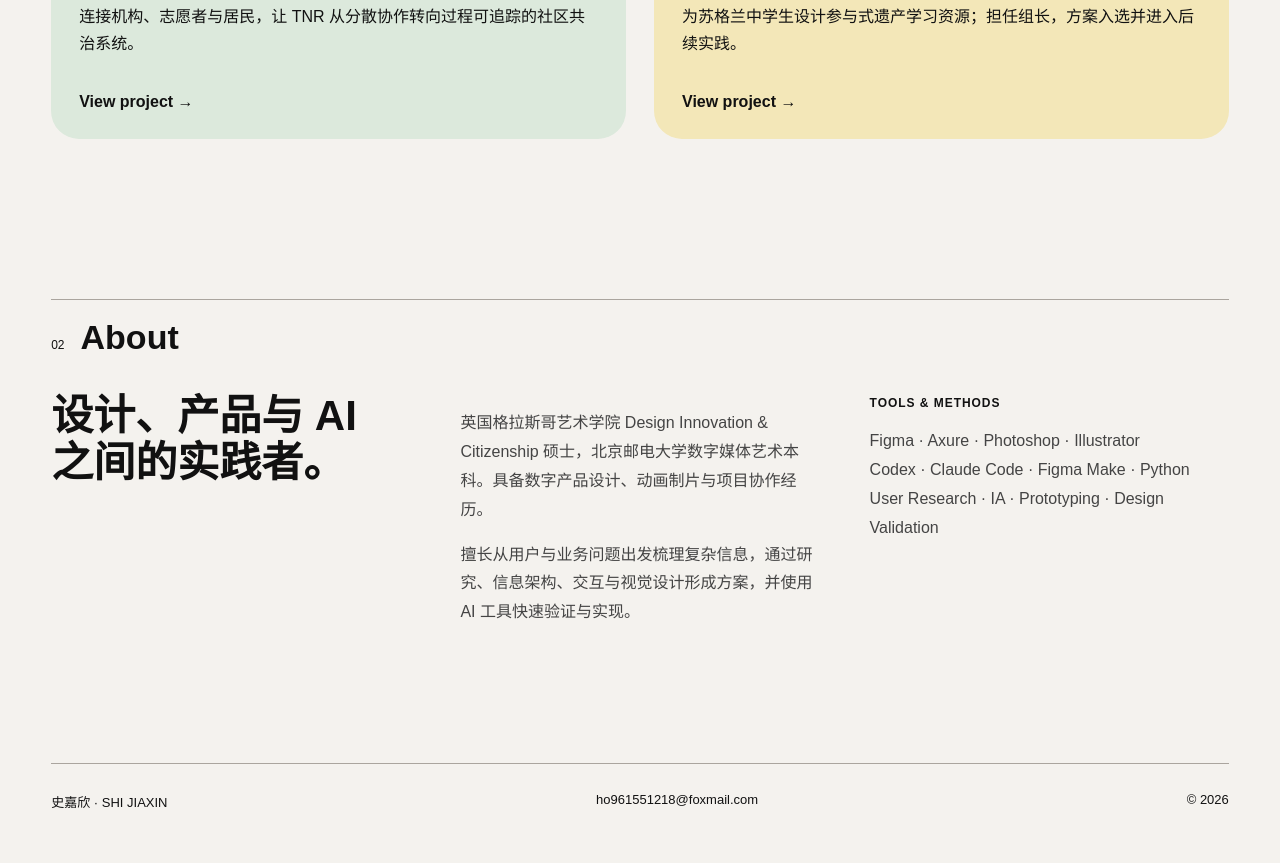
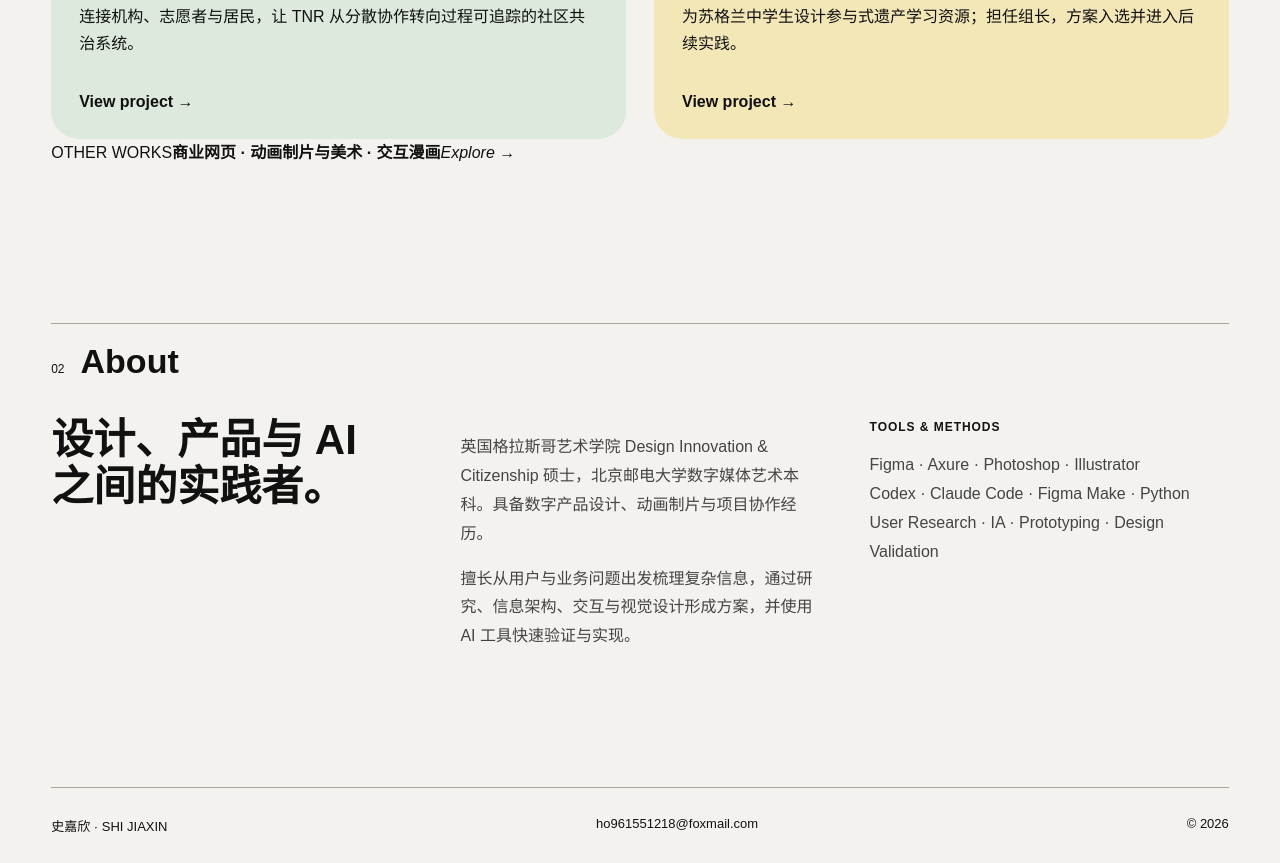
Before and after one commit to jshi3779/jshi3779portfolio.github.io, a plain HTML site: page index.html in a window 1280 px wide. Shown: the part 2571-3434 px from the top of the page. Before the commit the page ends 3410 px from the top, so only its background shows below. Drawn offline with Linux system fonts and the light colour scheme.

Commit message:
Add other works to portfolio

```diff
--- a/index.html
+++ b/index.html
@@ -68,6 +68,7 @@
           <a href="unseen-tea.html">View project →</a>
         </article>
       </div>
+      <a class="other-link" href="other-works.html"><span>OTHER WORKS</span><strong>商业网页 · 动画制片与美术 · 交互漫画</strong><i>Explore →</i></a>
     </section>
 
     <section id="about" class="about">
```
